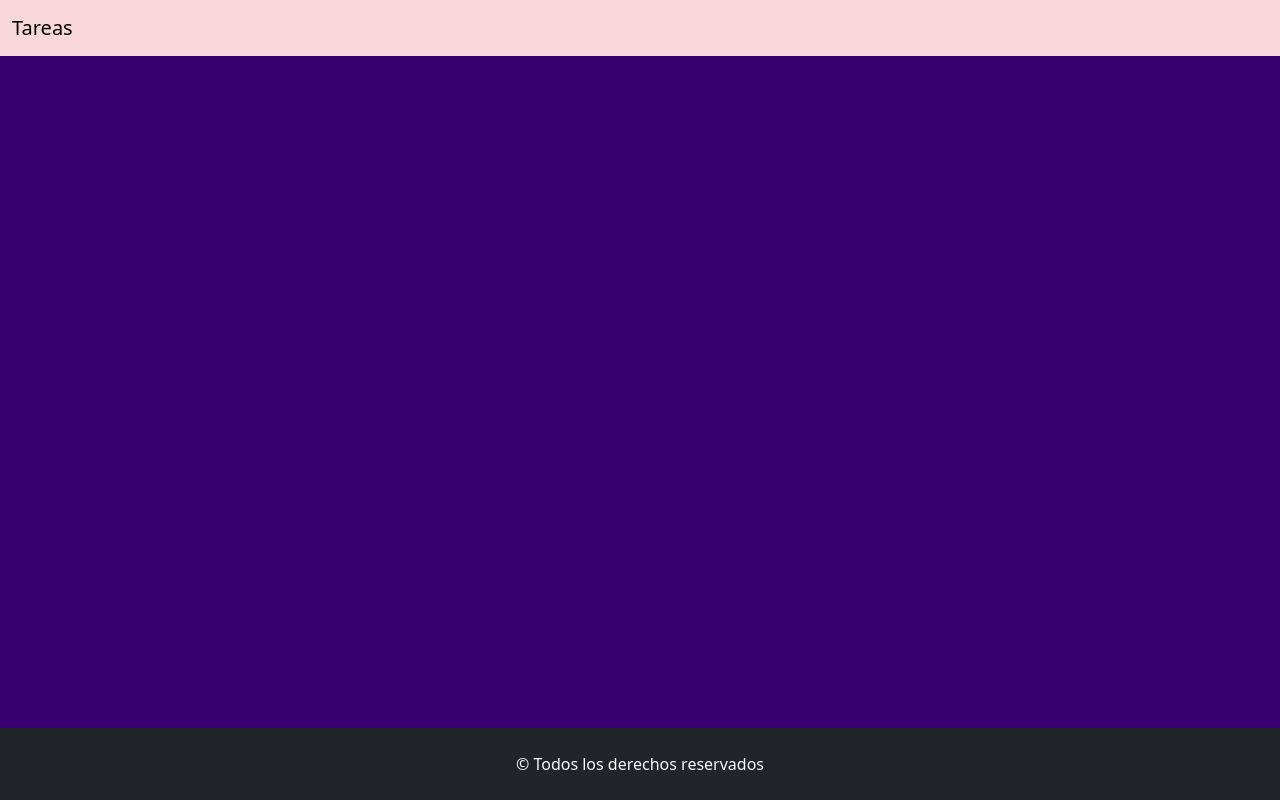
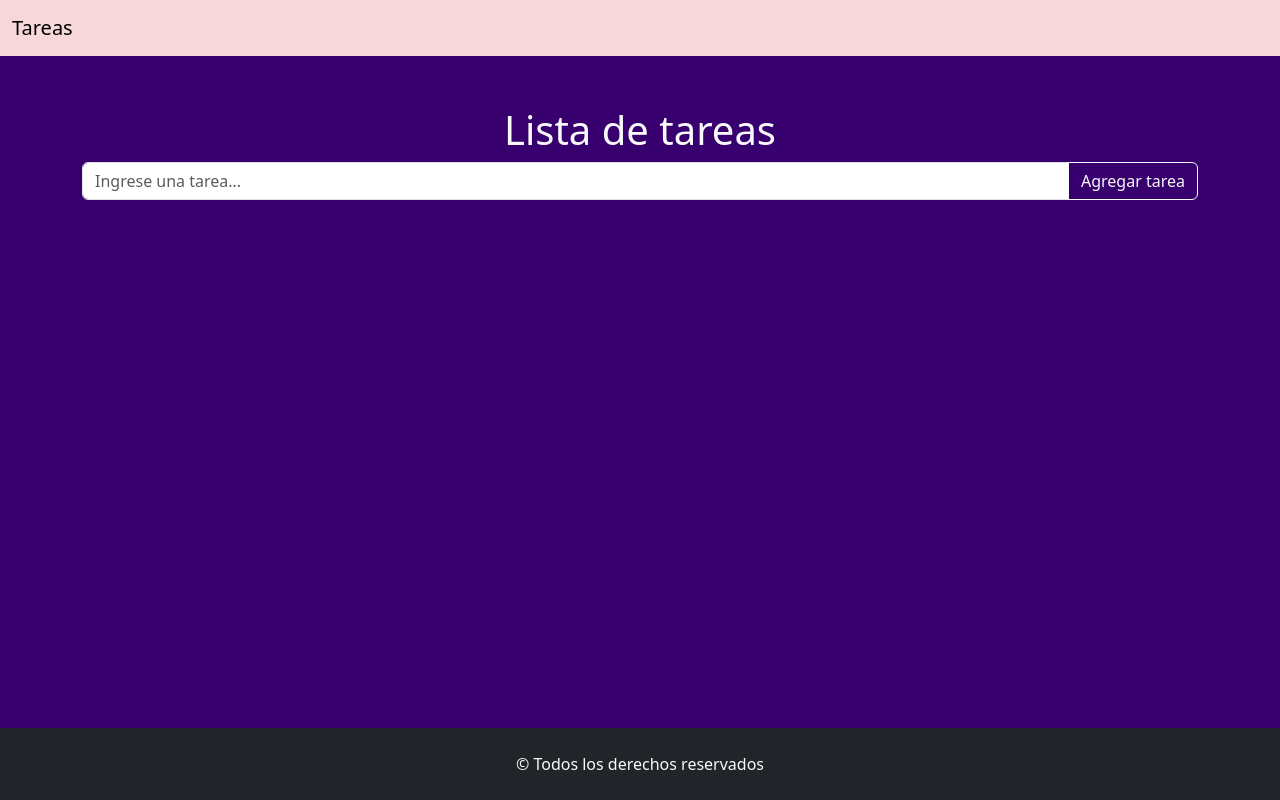
Before and after one commit to mmaleducada/TP5-Ejercicio3, a plain HTML site: page index.html in a window 1280 px wide. Drawn offline with nearby package versions, Linux system fonts and the light colour scheme.

Commit message:
maquetado html y css listo

```diff
--- a/css/style.css
+++ b/css/style.css
@@ -8,3 +8,11 @@ body {
 main {
     flex-grow: 1;
 }
+
+.container {
+    margin-top: 50px;
+}
+
+#listaTareas li {
+    margin-bottom: 10px;
+}
--- a/index.html
+++ b/index.html
@@ -24,7 +24,17 @@
         </nav>
     </header>
     <main>
-
+        <section class="container text-center">
+            <h1 class="text-light">Lista de tareas</h1>
+            <form>
+                <div class="input-group mb-3">
+                    <input type="text" class="form-control" id="inputTarea" placeholder="Ingrese una tarea...">
+                    <button type="button" class="btn btn-outline-light" id="agregarTarea">Agregar tarea</button>
+                </div>
+            </form>
+            <ul class="list-group" id="listaTareas">
+            </ul>
+        </section>
     </main>
     <footer class="bg-dark text-light text-center py-4">&copy; Todos los derechos reservados</footer>
     <script src="https://cdn.jsdelivr.net/npm/bootstrap@5.3.0-alpha3/dist/js/bootstrap.bundle.min.js"
```
